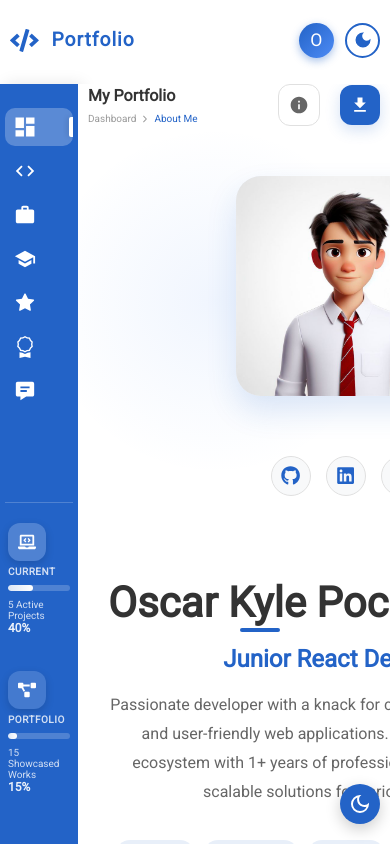
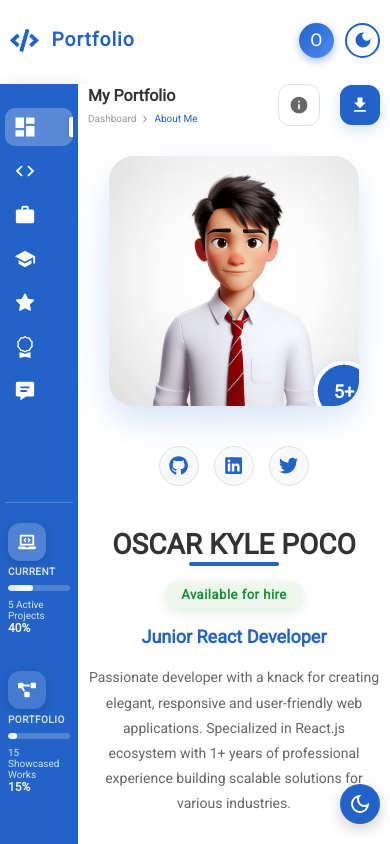
Before and after one commit to Oscarpoco/oscar-poco, a React (Vite) app: page / in a window 390 px wide. Built offline with nearby package versions, Linux system fonts and the light colour scheme.

Commit message:
I have created the about responsiveness

```diff
--- a/src/pages/screens/About.jsx
+++ b/src/pages/screens/About.jsx
@@ -181,21 +181,21 @@ function About() {
                                 whileHover={{ y: -5, scale: 1.05 }}
                             >
                                 <span className="stat-value">100%</span>
-                                <span className="stat-label">Client Satisfaction</span>
+                                <span className="Stat-label">Client Satisfaction</span>
                             </motion.div>
                             <motion.div
                                 className="Stat-item"
                                 whileHover={{ y: -5, scale: 1.05 }}
                             >
                                 <span className="stat-value">3+</span>
-                                <span className="stat-label">Projects Completed</span>
+                                <span className="Stat-label">Projects Completed</span>
                             </motion.div>
                             <motion.div
                                 className="Stat-item"
                                 whileHover={{ y: -5, scale: 1.05 }}
                             >
                                 <span className="stat-value">1+</span>
-                                <span className="stat-label">Years of Experience</span>
+                                <span className="Stat-label">Years of Experience</span>
                             </motion.div>
                         </div>
                     </motion.div>
@@ -221,13 +221,6 @@ function About() {
             >
                 <div className="section-header">
                     <h2>PORTFOLIO OVERVIEW</h2>
-                    <motion.button
-                        className="more-btn"
-                        whileHover={{ x: 5 }}
-                        whileTap={{ scale: 0.95 }}
-                    >
-                        View All <IoIosArrowForward className="arrow-icon" />
-                    </motion.button>
                 </div>
 
                 <div className="folders-container">
@@ -328,7 +321,7 @@ function About() {
                         <div className="table-column name-column">NAME</div>
                         <div className="table-column owner-column">CATEGORY</div>
                         <div className="table-column modified-column">LAST MODIFIED</div>
-                        <div className="table-column size-column">TYPE</div>
+                        <div className="table-column size-column" id="type-column">TYPE</div>
                         <div className="table-column actions-column"></div>
                     </div>
 
--- a/src/pages/styles/About.css
+++ b/src/pages/styles/About.css
@@ -522,7 +522,6 @@ body {
     border-radius: var(--border-radius-lg);
     padding: 30px;
     color: white;
-    box-shadow: 0 15px 30px rgba(0, 0, 0, 0.1);
     display: flex;
     flex-direction: column;
     gap: 25px;
@@ -873,6 +872,157 @@ body {
         display: none;
     }
 
+    /* PROFILE SECTION */
+.profile-section {
+    margin-bottom: 50px;
+    background-color: var(--card-bg);
+    padding: 30px 10px;
+}
+
+.profile-content {
+    flex-direction: column;
+    gap: 10px;
+    width: 100%;
+    box-sizing: border-box;
+}
+
+.profile-image-container {
+    flex-shrink: 0;
+    display: flex;
+    flex-direction: column;
+    align-items: center;
+    gap: 0px;
+}
+
+.profile-image {
+    width: 100%;
+    height: 250px;
+}
+
+.profile-section::before {
+    content: '';
+    position: absolute;
+    top: 0;
+    right: 0;
+    width: 350px;
+    height: 350px;
+    background: radial-gradient(circle, rgba(66, 133, 244, 0.08) 0%, rgba(66, 133, 244, 0) 70%);
+    border-radius: 50%;
+    z-index: 0;
+}
+
+.profile-info {
+    display: flex;
+    flex-direction: column;
+    gap: 18px;
+    flex: 1;
+}
+
+.name-badge {
+    display: flex;
+    align-items: center;
+    gap: 20px;
+    flex-direction: column;
+}
+
+.profile-name {
+    font-size: 28px;
+    font-weight: 900;
+    text-transform: uppercase;
+}
+
+.profile-name::after {
+    bottom: -5px;
+    left: 50%;
+    width: 90px;
+}
+
+.profile-title {
+    font-size: 18px;
+}
+
+.profile-description {
+    font-size: 14px;
+    margin-bottom: 10px;
+}
+
+/* Skills tags */
+.skills-container {
+    gap: 5px;
+}
+
+.profile-stats {
+    gap: 5px;
+    margin-top: 0px;
+}
+
+.Stat-item {
+    gap: 5px;
+    padding: 10px;
+}
+
+.stat-value {
+    font-size: 18px;
+}
+
+.Stat-label {
+    font-size: 8px;
+    color: var(--text-light);
+}
+
+.qrcode {
+   display: none;
+}
+
+/* QUICK ACCESS SECTION */
+.quick-access-section {
+    padding: 0px 10px;
+}
+
+.folders-container {
+    padding: 10px 0 0px 0;
+}
+
+/* PROJECTS SECTION */
+.projects-section {
+    border-radius: 0;
+    padding: 10px;
+    box-shadow: none;
+}
+
+.projects-tabs {
+    gap: 0px;
+    margin-bottom: 20px;
+    padding-bottom: 15px;
+}
+
+.tab-button {
+    font-size: 12px;
+}
+
+
+.project-name {
+    display: flex;
+    align-items: center;
+    gap: 15px;
+    font-weight: 500;
+    font-size: 12px;
+    color: var(--text-dark);
+}
+
+
+
+.project-type {
+   display: none;
+}
+
+#type-column
+{
+    display: none;
+}
+
+
+
 }
 
 @media (max-width: 576px) {
```
